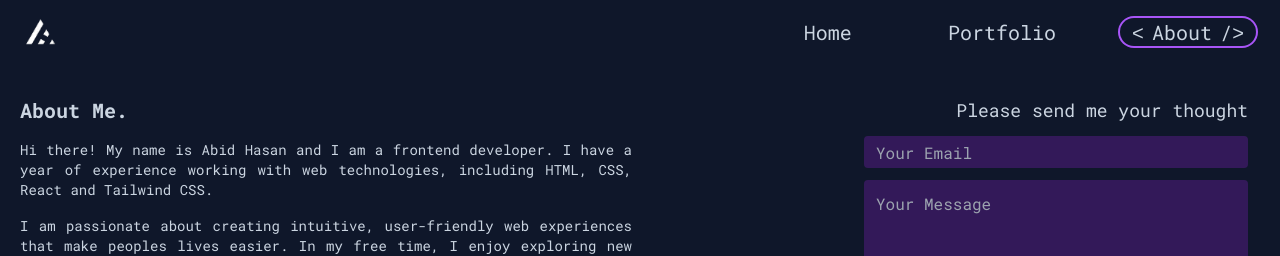
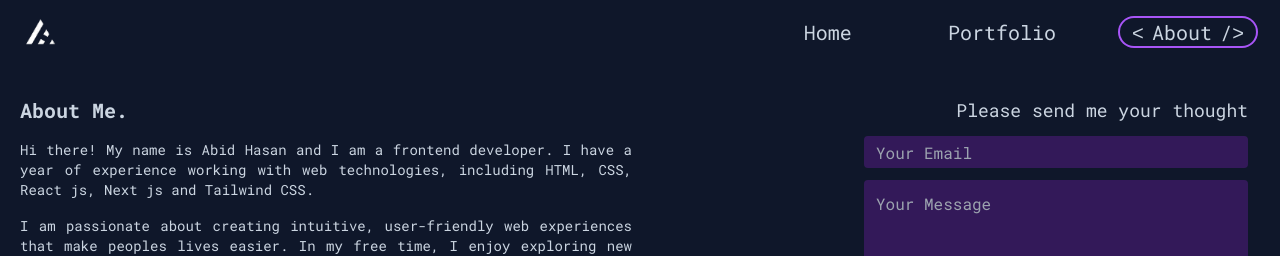
Before and after one commit to AbidHasanPiash/abidhasanNextjs, a Next.js app: page /about in a window 1280 px wide. Shown: the top 256 px of the page. Built offline with nearby package versions, Linux system fonts and the light colour scheme.

Commit message:
new changed

```diff
--- a/pages/about.jsx
+++ b/pages/about.jsx
@@ -56,7 +56,7 @@ export default function About() {
               <p className="mb-4 lg:text-md text-sm">
                 Hi there! My name is Abid Hasan and I am a frontend developer. I
                 have a year of experience working with web technologies,
-                including HTML, CSS, React and Tailwind CSS.
+                including HTML, CSS, React js, Next js and Tailwind CSS.
               </p>
               <p className="mb-4 lg:text-md text-sm">
                 I am passionate about creating intuitive, user-friendly web
```
